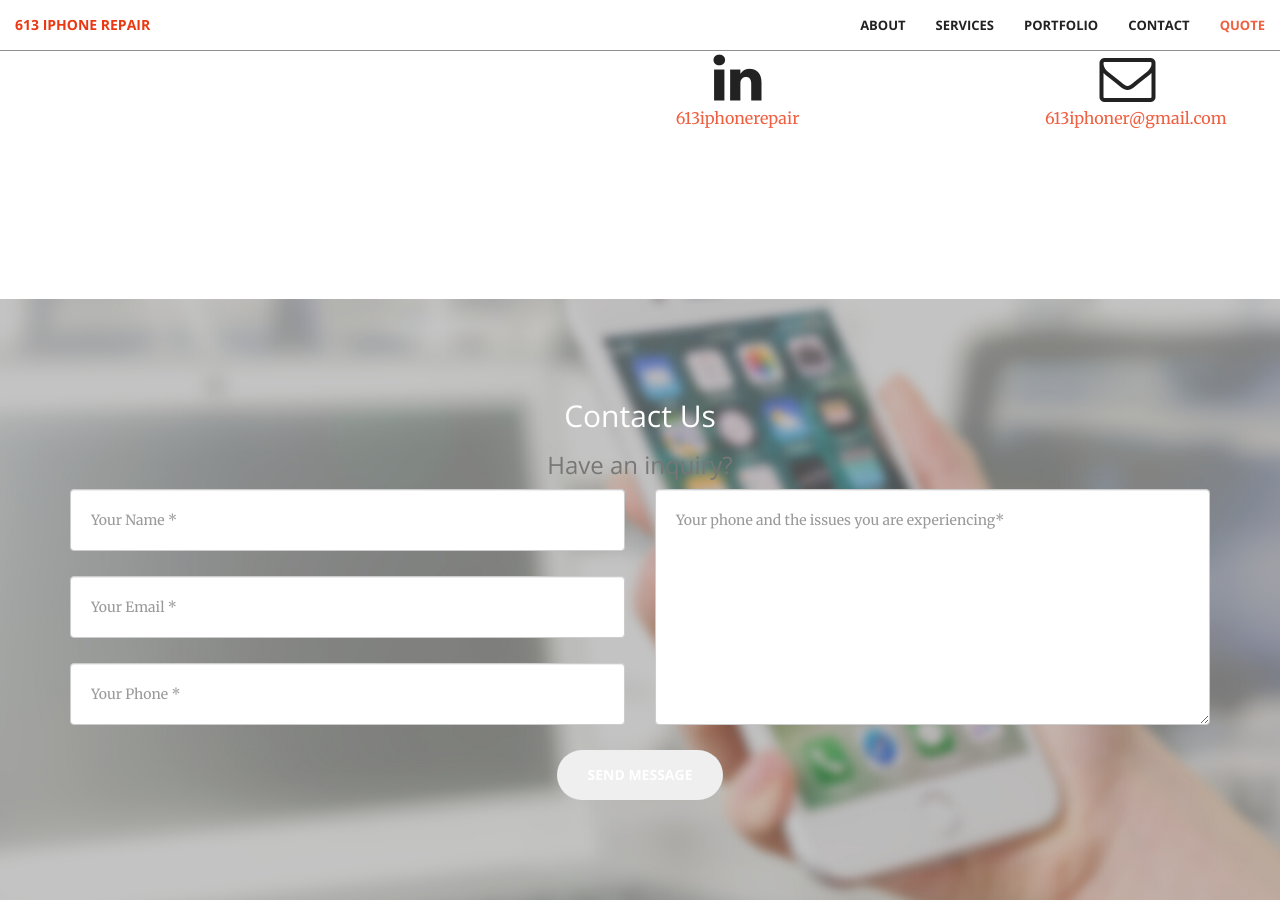
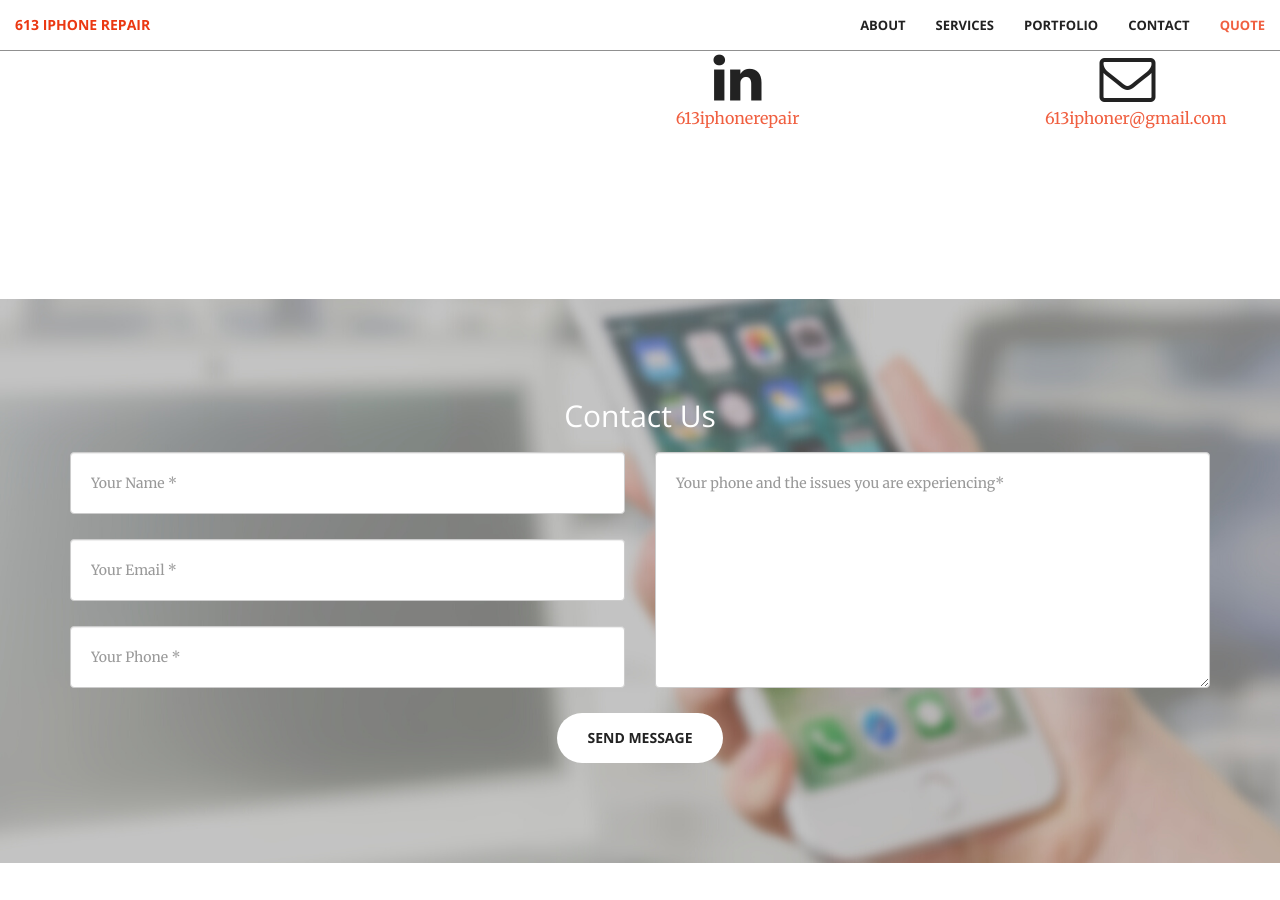
Before and after one commit to SuhaibElkomy/613iphonerepair, a Jekyll site: the page built from index.html, in a window 1280 px wide and 900 px high, scrolled down 3355 px. Built offline with Jekyll 4.4.1, drawn with Linux system fonts in a browser that asks for light colours; after the commit the page ends 4218 px from its top, so only the background shows below that.

Commit message:
Update Quote.html

```diff
--- a/_includes/Quote.html
+++ b/_includes/Quote.html
@@ -73,7 +73,7 @@ section#Quote .text-danger {
             <div class="row">
                 <div class="col-lg-12 text-center">
                     <h2 class="section-heading">Contact Us</h2>
-                    <h3 class="section-subheading text-muted">Have an inquiry?</h3>
+                    <h3 class="section-subheading text-muted"></h3>
                 </div>
             </div>
             <div class="row">
@@ -103,7 +103,7 @@ section#Quote .text-danger {
                             <div class="clearfix"></div>
                             <div class="col-lg-12 text-center">
                                 <div id="success"></div>
-                                <button type="submit" value="Send" class="btn btn-xl">Send Message</button>
+                                <button type="submit" value="Send" class="btn btn-default btn-xl">Send Message</button>
                             </div>
                         </div>
                     </form>
```
